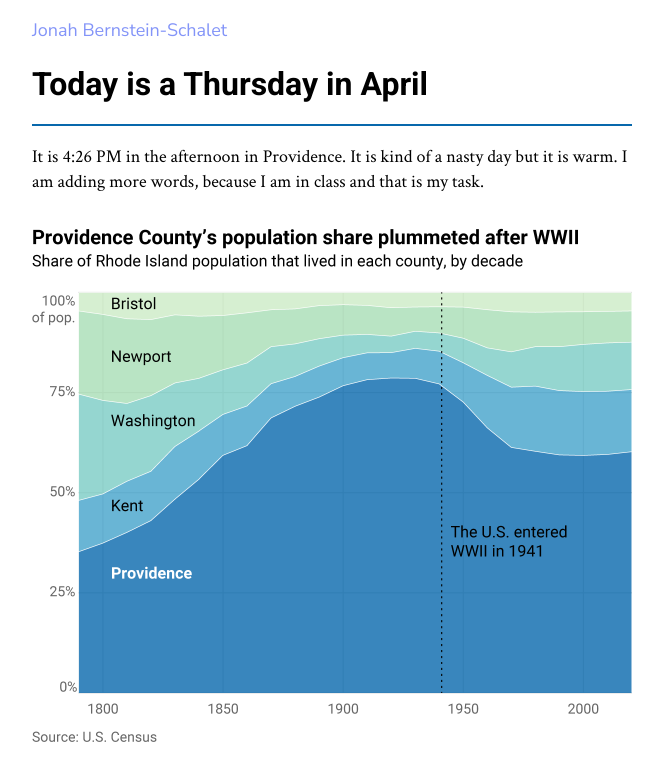
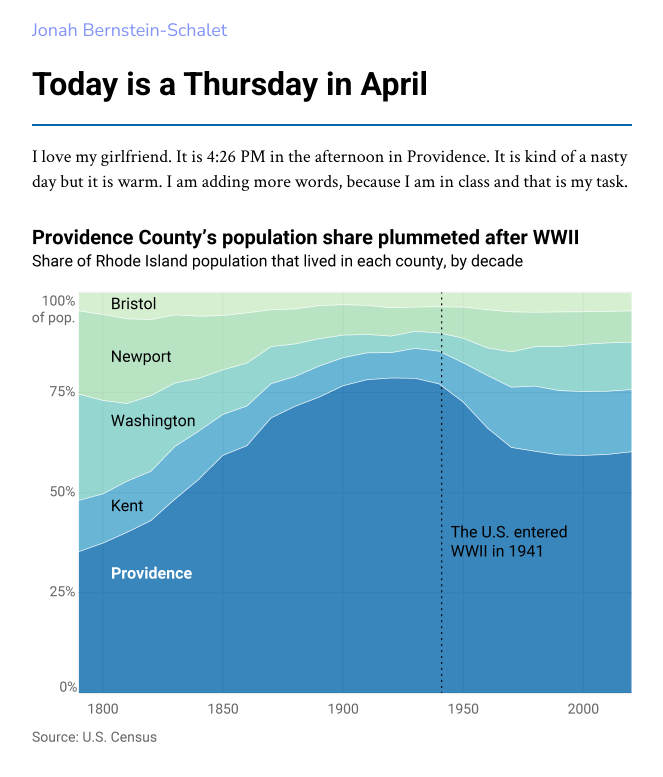
Before and after one commit to JonahBernstein/JonahBernstein.github.io, a plain HTML site: page FireWaterChem/index.html in a window 1280 px wide. Shown: the top 777 px of the page, without its empty margins (308-971 px from the left). Drawn offline with Linux system fonts and the light colour scheme.

Commit message:
text update

```diff
--- a/FireWaterChem/index.html
+++ b/FireWaterChem/index.html
@@ -14,7 +14,7 @@
         <p class = "name">Jonah Bernstein-Schalet</p>
         <h1>Today is a Thursday in April</h1>
         <div class = "divider"></div>
-        <p>It is 4:26 PM in the afternoon in Providence. It is kind of a nasty day but it is warm. I am adding more words, because I am in class and that is my task. </p>
+        <p>I love my girlfriend. It is 4:26 PM in the afternoon in Providence. It is kind of a nasty day but it is warm. I am adding more words, because I am in class and that is my task. </p>
         <img src = "images/rhode_island.png">
         <p>Later, I will eat dinner. I will also work on my senior thesis. Must lock in! I shall eat food that I purchased at Trader Joes. Perhaps another sentence to add to my chicken? </p>
         <img class = "USA" src = "images/USA.png">
```
